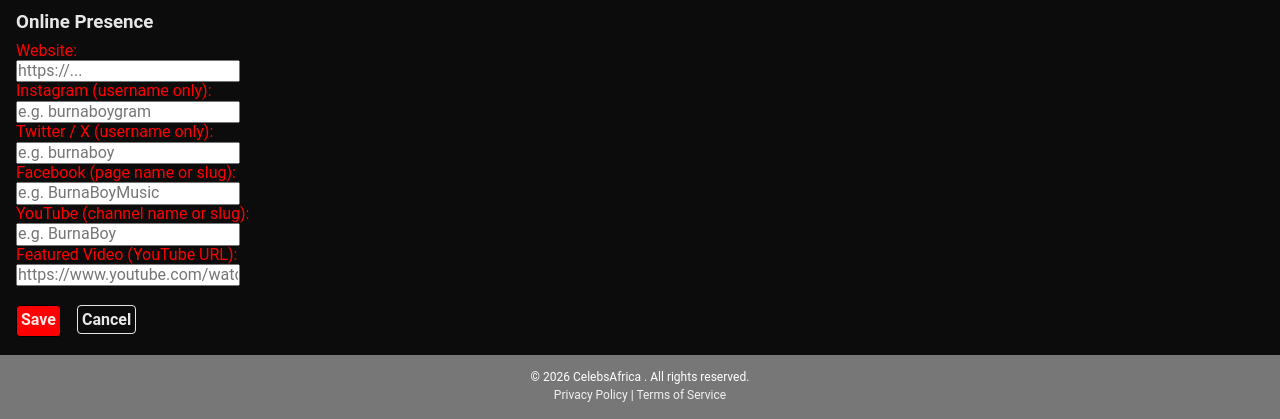
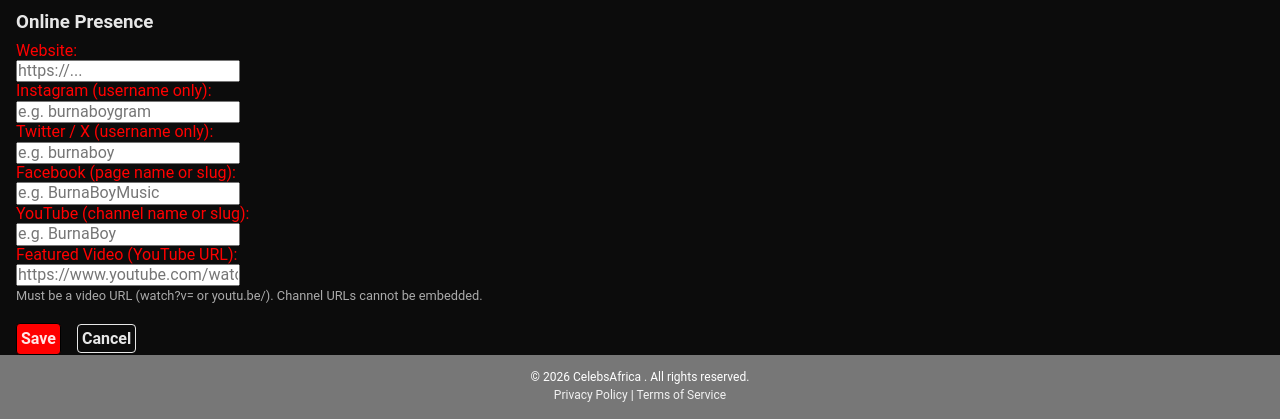
Before and after one commit to KwameDomfe/celebs_africa, a Django app: page /celebs/create/ in a window 1280 px wide. Shown: the part 847-1266 px from the top of the page. Run offline with Django 5.2, Linux system fonts and the light colour scheme; a user stored in the database is signed in; data comes from the database, SQL or seed files in the repository; some libraries are stand-ins or nearby versions.

Commit message:
Fix featured_video: return empty for non-video URLs, add form hint

```diff
--- a/apps/celebs/models.py
+++ b/apps/celebs/models.py
@@ -94,7 +94,7 @@ class Celeb(models.Model):
 
 	@property
 	def featured_video_embed_url(self):
-		"""Convert any YouTube URL to an embed URL."""
+		"""Convert any YouTube video URL to an embed URL. Returns '' if not a valid video URL."""
 		url = self.featured_video.strip()
 		if not url:
 			return ''
@@ -110,7 +110,8 @@ class Celeb(models.Model):
 		m = re.search(r'[?&]v=([A-Za-z0-9_-]+)', url)
 		if m:
 			return f'https://www.youtube.com/embed/{m.group(1)}'
-		return url
+		# Not a valid video URL (e.g. channel URL) — cannot embed
+		return ''
 
 	@property
 	def age(self):
--- a/apps/celebs/templates/celebs/celeb_detail.html
+++ b/apps/celebs/templates/celebs/celeb_detail.html
@@ -170,7 +170,7 @@
         </div>
         {% endif %}
 
-        {% if celeb.featured_video %}
+        {% if celeb.featured_video_embed_url %}
         <div style="margin-bottom:24px;" id="featured-video">
             <h3 style="margin-bottom:8px;">Featured Video</h3>
             <div style="position:relative; padding-bottom:56.25%; height:0; overflow:hidden; max-width:640px; border-radius:8px;">
--- a/apps/celebs/templates/celebs/celeb_form.html
+++ b/apps/celebs/templates/celebs/celeb_form.html
@@ -59,7 +59,8 @@
         <label>YouTube (channel name or slug):</label><br>
         <input type="text" name="youtube" value="{{ celeb.youtube|default:'' }}" placeholder="e.g. BurnaBoy"><br>
         <label>Featured Video (YouTube URL):</label><br>
-        <input type="url" name="featured_video" value="{{ celeb.featured_video|default:'' }}" placeholder="https://www.youtube.com/watch?v=..."><br><br>
+        <input type="url" name="featured_video" value="{{ celeb.featured_video|default:'' }}" placeholder="https://www.youtube.com/watch?v=..."><br>
+        <small style="color:#aaa;">Must be a video URL (watch?v= or youtu.be/). Channel URLs cannot be embedded.</small><br><br>
 
         <button type="submit" class="bg-red h2-00 white-90 b pa0-25 ba br0-25">Save</button>
         <a href="{% url 'celebs_home' %}"
```
